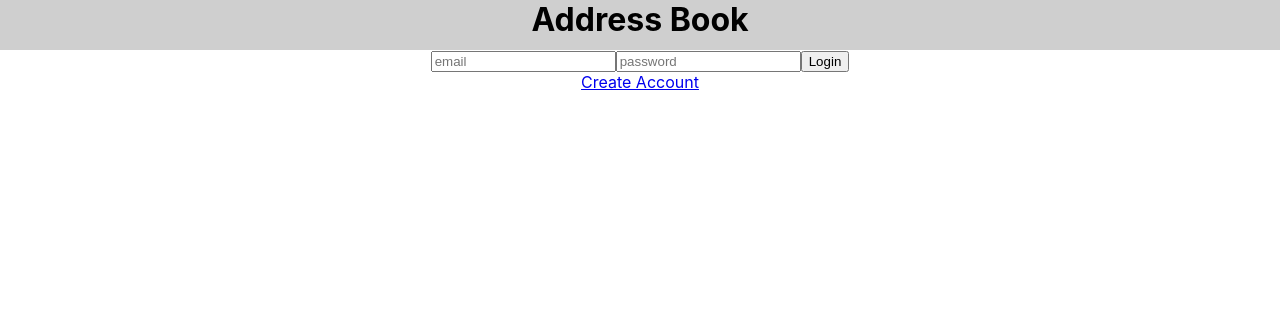
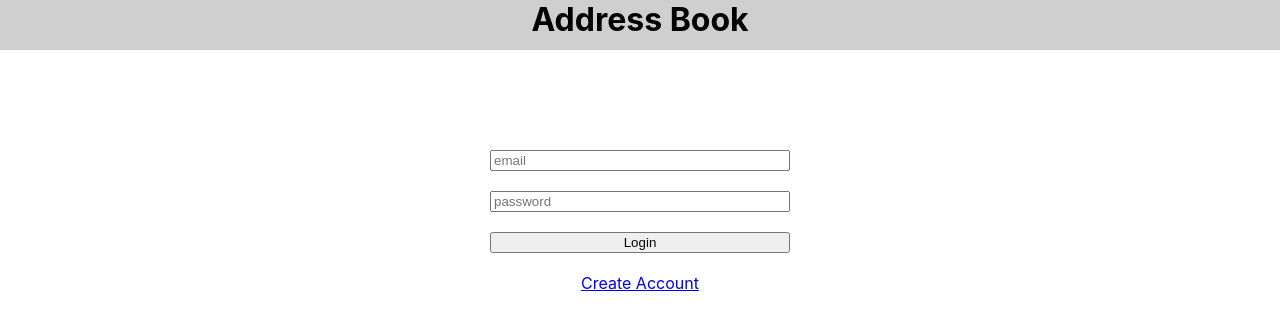
Before and after one commit to vladimir-mawla/address-book, a React (Create React App) app in the folder frontend/: page / in a window 1280 px wide. Shown: the top 330 px of the page. Built offline with nearby package versions, Linux system fonts and the light colour scheme.

Commit message:
Styling login and register forms

```diff
--- a/frontend/src/App.css
+++ b/frontend/src/App.css
@@ -92,3 +92,11 @@
 *{
   margin: 0;
 }
+.form{
+  display: flex;
+  justify-content: center;
+  flex-direction: column;
+  width: 300px;
+  gap: 20px;
+  margin-top: 100px;
+}
```
